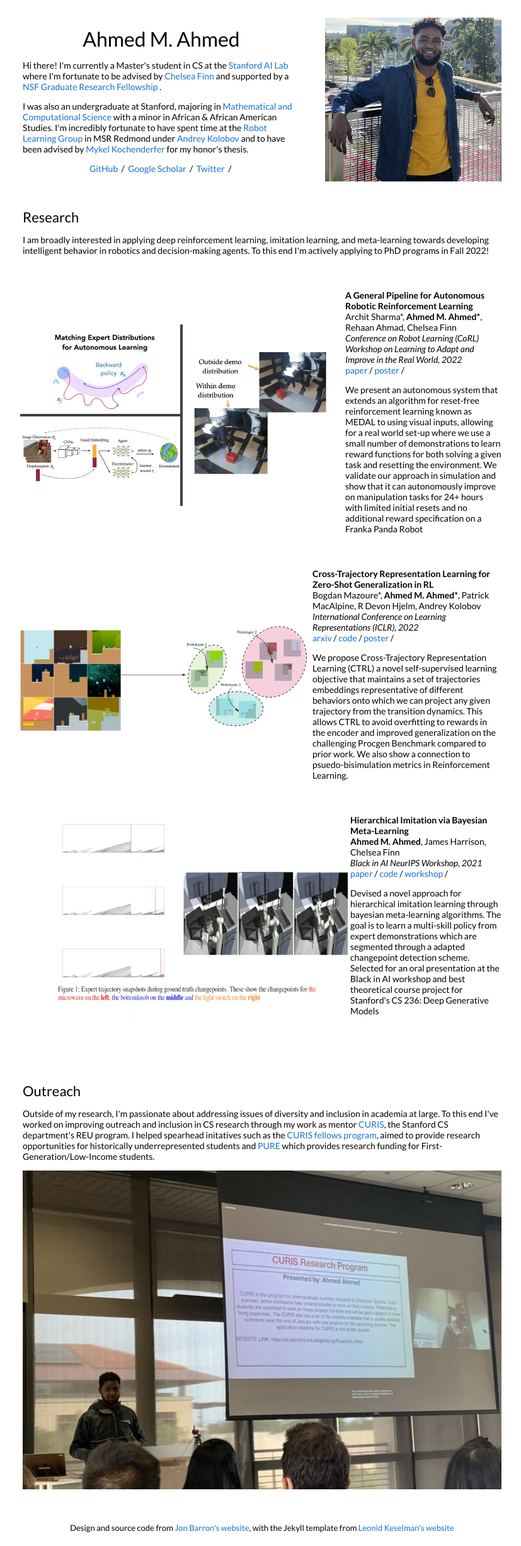
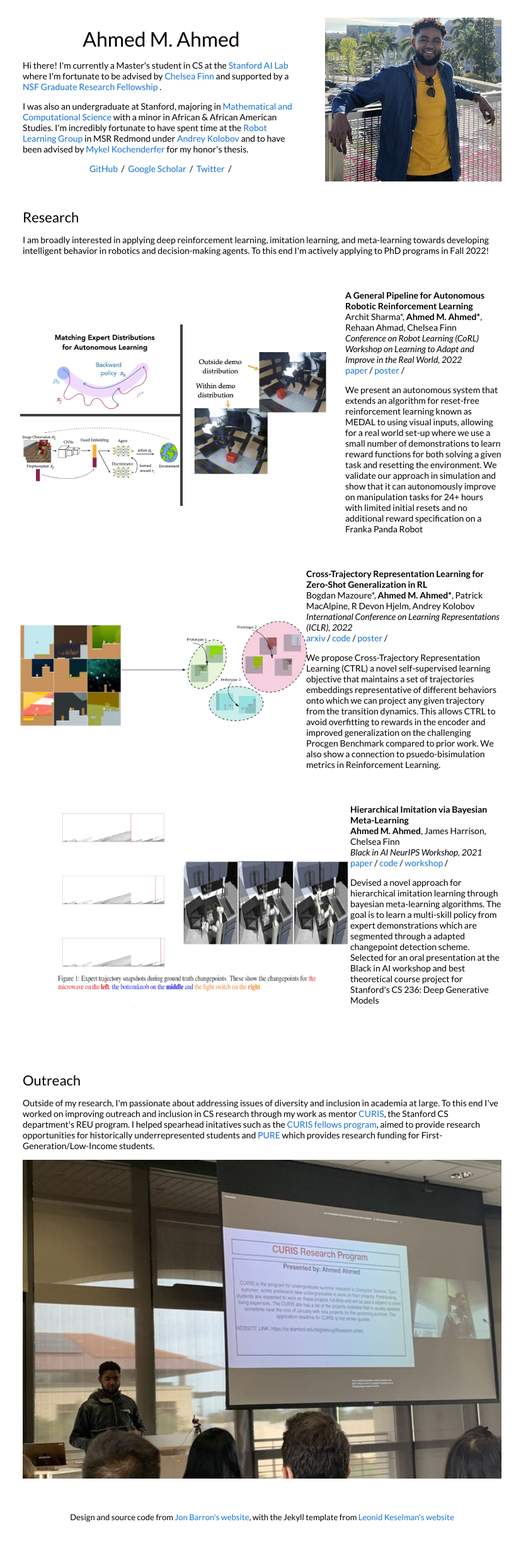
Before and after one commit to ahmeda14960/ahmeda14960.github.io, a Jekyll site: the page index.html, which Jekyll copies as it is, in a window 1280 px wide. Shown: the whole page at 63% size, without its empty margins (224-1051 px from the left). Built offline with Jekyll 4.4.1, drawn with Linux system fonts in a browser that asks for light colours.

Commit message:
change padding on ctrl

```diff
--- a/index.html
+++ b/index.html
@@ -95,7 +95,7 @@
             <td style="padding:2%;width:25%;vertical-align:middle;min-width:120px">
               <img src="/images/ctrl_2022.jpg" alt="project image" width="460" height="171"/>
             </td>
-            <td style="padding:2.5%;width:75%;vertical-align:middle">
+            <td style="padding:2.5%;width:75%;padding-left: 10px;vertical-align:middle">
               <h3>Cross-Trajectory Representation Learning for Zero-Shot Generalization in RL</h3>
               <br>
               Bogdan Mazoure*, <strong>Ahmed M. Ahmed*</strong>, Patrick MacAlpine, R Devon Hjelm, Andrey Kolobov
```
